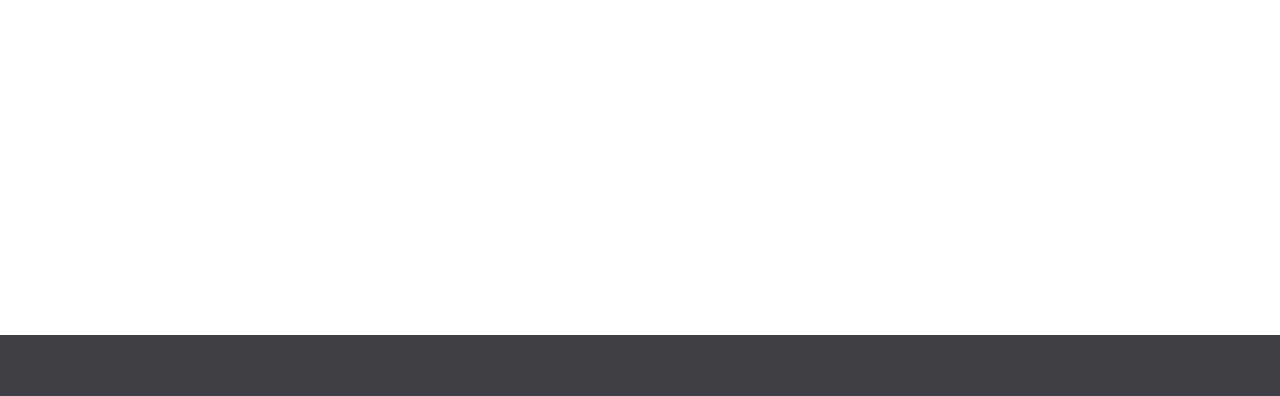
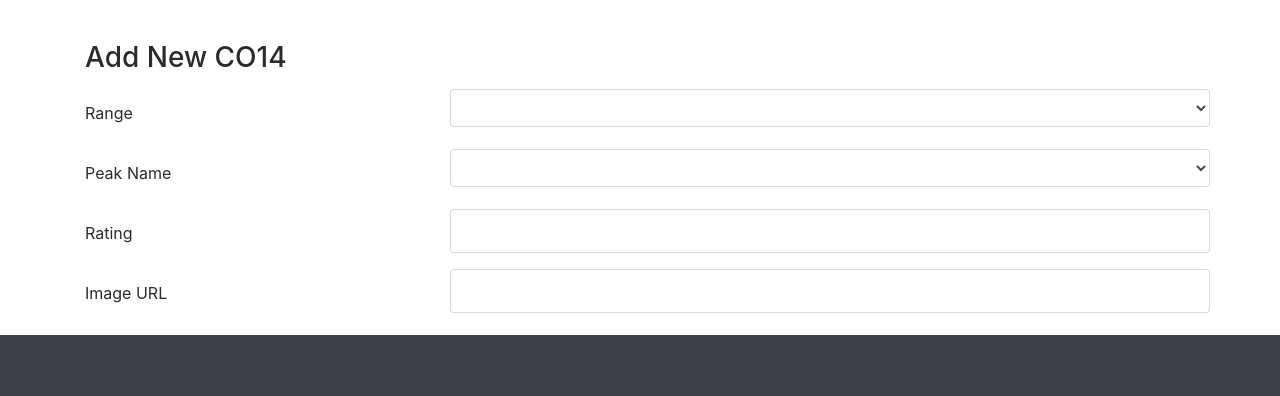
Before and after one commit to 14er/14er_client, a plain HTML site: page account/new-CO14.html in a window 1280 px wide. Shown: the part 147-543 px from the top of the page. Drawn offline with nearby package versions, Linux system fonts and the light colour scheme.

Commit message:
Fixed Some Stuff

```diff
--- a/account/new-CO14.html
+++ b/account/new-CO14.html
@@ -31,7 +31,27 @@
   </header>
   <!-- Main Body -->
   <main class="container">
-
+    <h3>Add New CO14</h3>
+    <form class="">
+      <div class="form-group">
+        <div class="row">
+          <label for="range-name" class="col-4">Range</label>
+          <select type="text" name="range-name" id="select-range-name" class="form-control col-8"></select>
+        </div>
+        <div class="row">
+          <label for="peak-name" class="col-4">Peak Name</label>
+          <select type="text" name="peak-name" id="select-peak-name" class="form-control col-8"></select>
+        </div>
+        <div class="row">
+          <label for="rating" class="col-4">Rating</label>
+          <input type="text" name="rating" id="account-rating" class="form-control col-8">
+        </div>
+        <div class="row">
+          <label for="image" class="col-4">Image URL</label>
+          <input type="text" name="image" id="account-peak-image" class="form-control col-8">
+        </div>
+      </div>
+    </form>
 
   </main>
   <!-- ./Main -->
@@ -72,7 +92,7 @@
 
   <script src="https://cdnjs.cloudflare.com/ajax/libs/handlebars.js/4.0.10/handlebars.min.js" charset="utf-8"></script>
   <script src="../assets/scripts/global.js" charset="utf-8"></script>
-
+  <script src="../assets/scripts/new-co14.js" charset="utf-8"></script>
 </body>
 
 </html>
--- /dev/null
+++ b/assets/scripts/new-co14.js
@@ -0,0 +1,9 @@
+document.addEventListener("DOMContentLoaded", function(event) {
+  const userID = localStorage.account_id;
+  const USER_PEAK = BASE_URL + `/api/v1/users/${userID}/new-peak`;
+  const RANGE_URL = BASE_URL + `/api/v1/ranges`
+  const PEAK_URL = BASE_URL + `/api/v1/peaks`
+  console.log(USER_PEAK);
+  console.log(RANGE_URL);
+  console.log(PEAK_URL);
+});
```
Also changed, not shown: assets/scripts/profile.js (+6 -6 lines).
